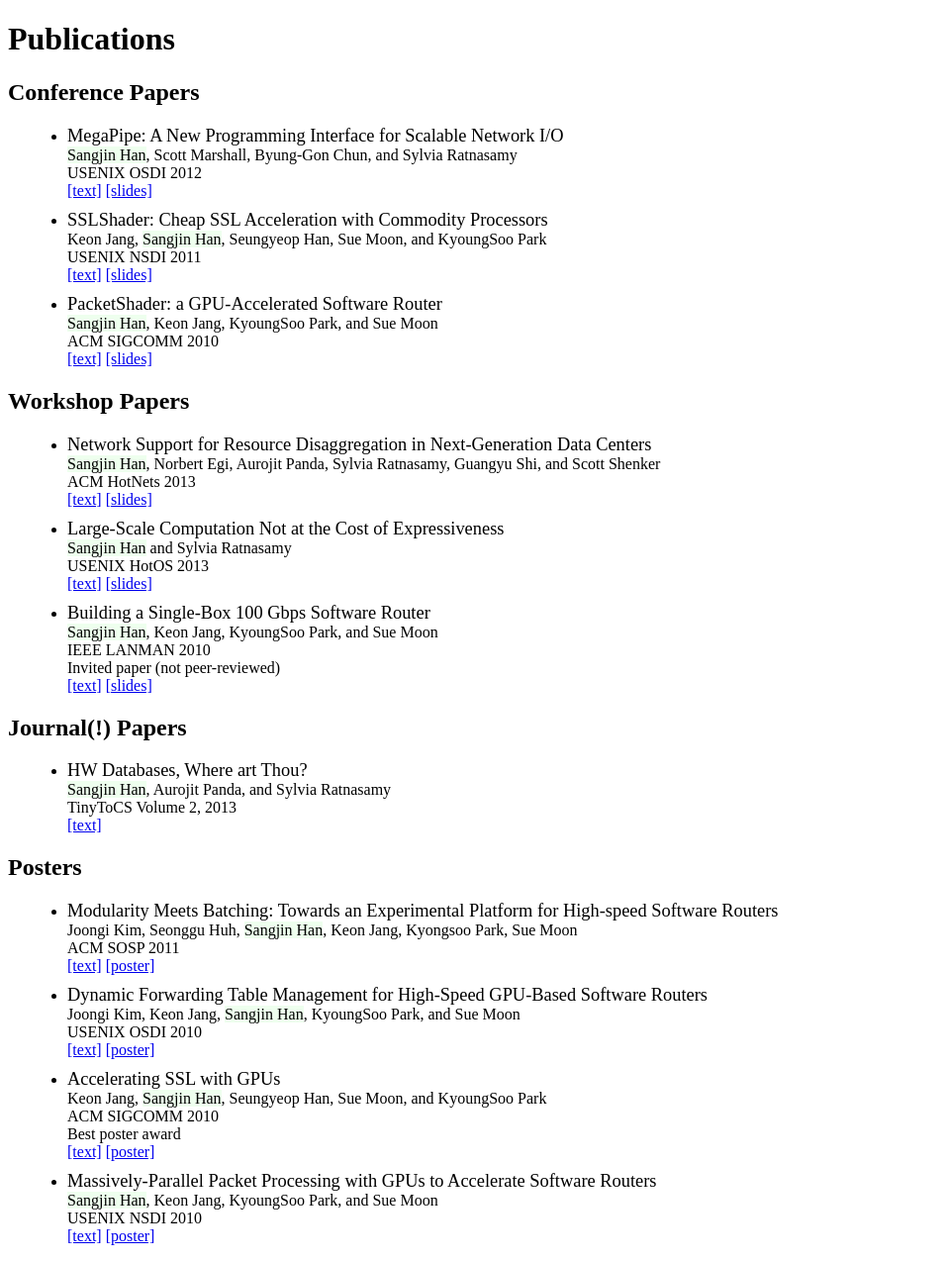
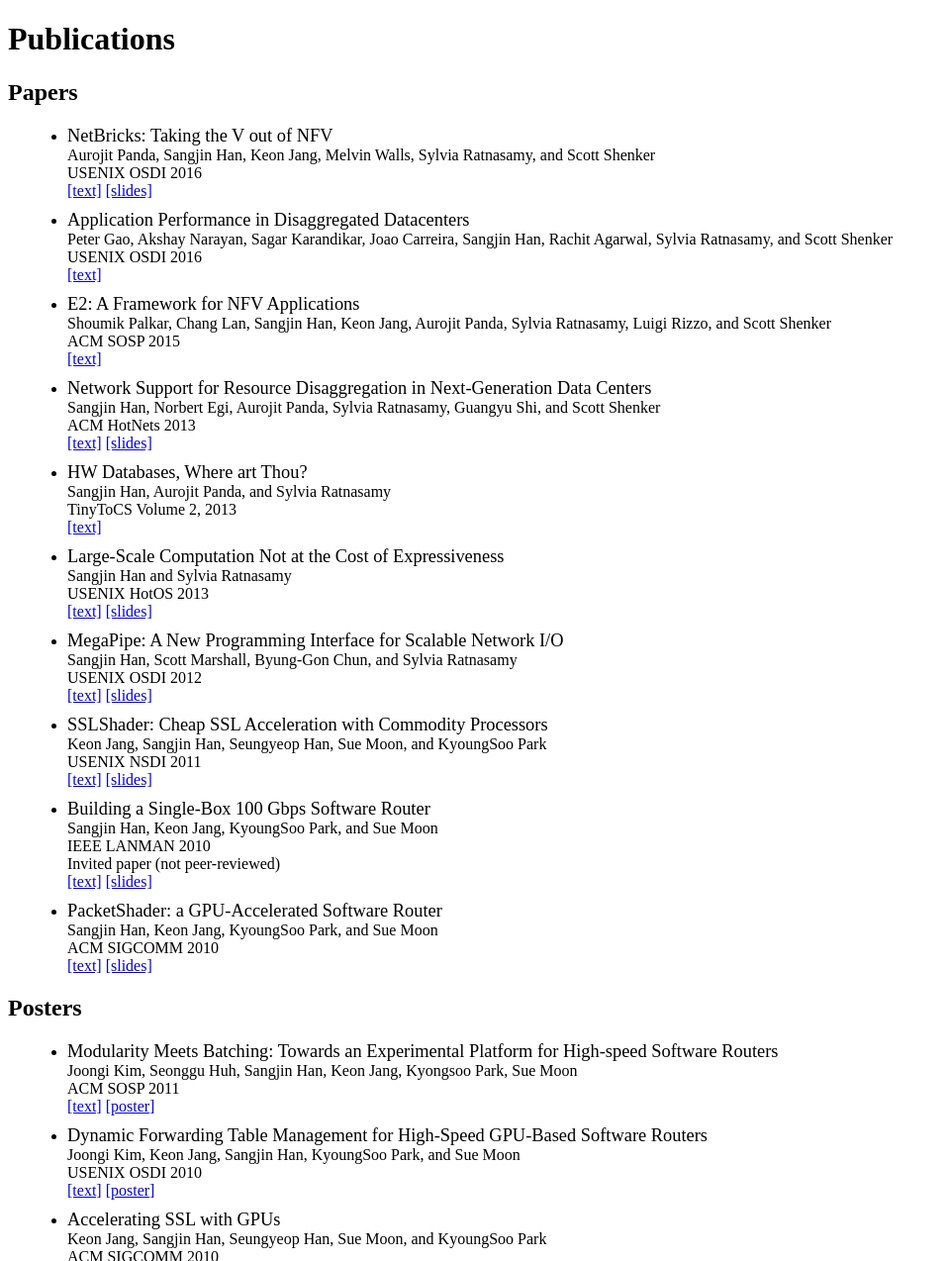
Before and after one commit to sangjinhan/homepage, a Jekyll site: the page built from publications.html, in a window 1280 px wide. Shown: the part 108-1382 px from the top of the page at 99% size, without its empty margins (0-957 px from the left). Built offline with Jekyll 4.4.1, drawn with Linux system fonts in a browser that asks for light colours; grey boxes are pictures that could not be loaded.

Commit message:
first update in N years...

```diff
--- a/index.html
+++ b/index.html
@@ -22,7 +22,7 @@
 
 <p>
   안녕하세요! (Hello!)
-  I am a third-year graduate student at
+  I am a Nth-year graduate student at
   <a href="http://eecs.berkeley.edu/">UC Berkeley</a>, working on
   some <s>random</s> interesting things in computer networks,
   operating systems, and parallel programming at
--- a/publications.html
+++ b/publications.html
@@ -15,7 +15,7 @@
   }
 
   li.paper .me {
-    background-color: #eeffee;
+    /* background-color: #eeffee; */
   }
 </style>
 
@@ -27,8 +27,72 @@
 
 <h1> Publications </h1>
 
-<h2> Conference Papers </h2>
+<h2> Papers </h2>
 <ul>
+  <li class="paper">
+    <span class="title">
+      NetBricks: Taking the V out of NFV <br>
+    </span>
+    Aurojit Panda, <span class="me">Sangjin Han</span>, Keon Jang, Melvin Walls, Sylvia Ratnasamy, and Scott Shenker <br>
+    USENIX OSDI 2016 <br>
+    <a href="static/pub/osdi2016_netbricks.pdf">[text]</a>
+    <a href="static/pub/osdi2016_netbricks_slides.pdf">[slides]</a>
+    <!-- 47 out of 260 (18.1%) -->
+  </li>
+
+  <li class="paper">
+    <span class="title">
+      Application Performance in Disaggregated Datacenters <br>
+    </span>
+    Peter Gao, Akshay Narayan, Sagar Karandikar, Joao Carreira, <span class="me">Sangjin Han</span>, Rachit Agarwal, Sylvia Ratnasamy, and Scott Shenker <br>
+    USENIX OSDI 2016 <br>
+    <a href="static/pub/osdi2016_ddc.pdf">[text]</a>
+    <!-- 47 out of 260 (18.1%) -->
+  </li>
+
+  <li class="paper">
+    <span class="title">
+      E2: A Framework for NFV Applications <br>
+    </span>
+    Shoumik Palkar, Chang Lan, <span class="me">Sangjin Han</span>, Keon Jang,
+    Aurojit Panda, Sylvia Ratnasamy, Luigi Rizzo, and Scott Shenker <br>
+    ACM SOSP 2015 <br>
+    <a href="static/pub/sosp2015_e2.pdf">[text]</a>
+    <!-- 30 out of 186 (16.1%) -->
+  </li>
+
+  <li class="paper">
+    <span class="title">
+      Network Support for Resource Disaggregation in Next-Generation Data Centers<br>
+    </span>
+    <span class="me">Sangjin Han</span>, Norbert Egi, Aurojit Panda, Sylvia Ratnasamy, Guangyu Shi, and Scott Shenker<br>
+    ACM HotNets 2013<br>
+    <a href="static/pub/hotnets2013_ddc.pdf">[text]</a>
+    <a href="static/pub/hotnets2013_ddc_slides.pdf">[slides]</a>
+    <!-- 26 out of 110 (23.6%) -->
+  </li>
+
+  <li class="paper">
+    <span class="title">
+      HW Databases, Where art Thou?<br>
+    </span>
+    <span class="me">Sangjin Han</span>, Aurojit Panda, and Sylvia Ratnasamy <br>
+    TinyToCS Volume 2, 2013<br>
+    <a href="static/pub/tinytocs2013_hwdb.pdf">[text]</a>
+    <!-- 25 out of 34 (73.5%) -->
+  </li>
+
+  <li class="paper">
+    <span class="title">
+      Large-Scale Computation Not at the Cost of Expressiveness<br>
+    </span>
+    <span class="me">Sangjin Han</span> and Sylvia Ratnasamy <br>
+    USENIX HotOS 2013<br>
+    <a href="static/pub/hotos2013_celias.pdf">[text]</a>
+    <a href="static/pub/hotos2013_celias_slides.pdf">[slides]</a>
+    <!-- 27 out of 90 (30.0%) -->
+  </li>
+
   <li class="paper">
     <span class="title">
       MegaPipe: A New Programming Interface for Scalable Network I/O <br>
@@ -53,40 +117,6 @@
 
   <li class="paper">
     <span class="title">
-      PacketShader: a GPU-Accelerated Software Router <br>
-    </span>
-    <span class="me">Sangjin Han</span>, Keon Jang, KyoungSoo Park, and Sue Moon <br>
-    ACM SIGCOMM 2010 <br>
-    <a href="static/pub/sigcomm2010_packetshader.pdf">[text]</a>
-    <a href="static/pub/sigcomm2010_packetshader_slides.pdf">[slides]</a>
-    <!-- 33 out of 276 (12.0%) -->
-  </li>
-</ul>
-
-<h2> Workshop Papers </h2>
-<ul>
-  <li class="paper">
-    <span class="title">
-      Network Support for Resource Disaggregation in Next-Generation Data Centers<br>
-    </span>
-    <span class="me">Sangjin Han</span>, Norbert Egi, Aurojit Panda, Sylvia Ratnasamy, Guangyu Shi, and Scott Shenker<br>
-    ACM HotNets 2013<br>
-    <a href="static/pub/hotnets2013_ddc.pdf">[text]</a>
-    <a href="static/pub/hotnets2013_ddc_slides.pdf">[slides]</a>
-    <!-- 26 out of 110 (23.6%) -->
-  </li>
-  <li class="paper">
-    <span class="title">
-      Large-Scale Computation Not at the Cost of Expressiveness<br>
-    </span>
-    <span class="me">Sangjin Han</span> and Sylvia Ratnasamy <br>
-    USENIX HotOS 2013<br>
-    <a href="static/pub/hotos2013_celias.pdf">[text]</a>
-    <a href="static/pub/hotos2013_celias_slides.pdf">[slides]</a>
-    <!-- 27 out of 90 (30.0%) -->
-  </li>
-  <li class="paper">
-  <span class="title">
       Building a Single-Box 100 Gbps Software Router <br>
     </span>
     <span class="me">Sangjin Han</span>, Keon Jang, KyoungSoo Park, and Sue Moon <br>
@@ -95,18 +125,16 @@
     <a href="static/pub/lanman2010_100g.pdf">[text]</a>
     <a href="static/pub/lanman2010_100g_slides.pdf">[slides]</a>
   </li>
-</ul>
 
-<h2> Journal(!) Papers </h2>
-<ul>
   <li class="paper">
     <span class="title">
-      HW Databases, Where art Thou?<br>
+      PacketShader: a GPU-Accelerated Software Router <br>
     </span>
-    <span class="me">Sangjin Han</span>, Aurojit Panda, and Sylvia Ratnasamy <br>
-    TinyToCS Volume 2, 2013<br>
-    <a href="static/pub/tinytocs2013_hwdb.pdf">[text]</a>
-    <!-- 25 out of 34 (73.5%) -->
+    <span class="me">Sangjin Han</span>, Keon Jang, KyoungSoo Park, and Sue Moon <br>
+    ACM SIGCOMM 2010 <br>
+    <a href="static/pub/sigcomm2010_packetshader.pdf">[text]</a>
+    <a href="static/pub/sigcomm2010_packetshader_slides.pdf">[slides]</a>
+    <!-- 33 out of 276 (12.0%) -->
   </li>
 </ul>
 
```
Also changed, not shown: 4 other files.
